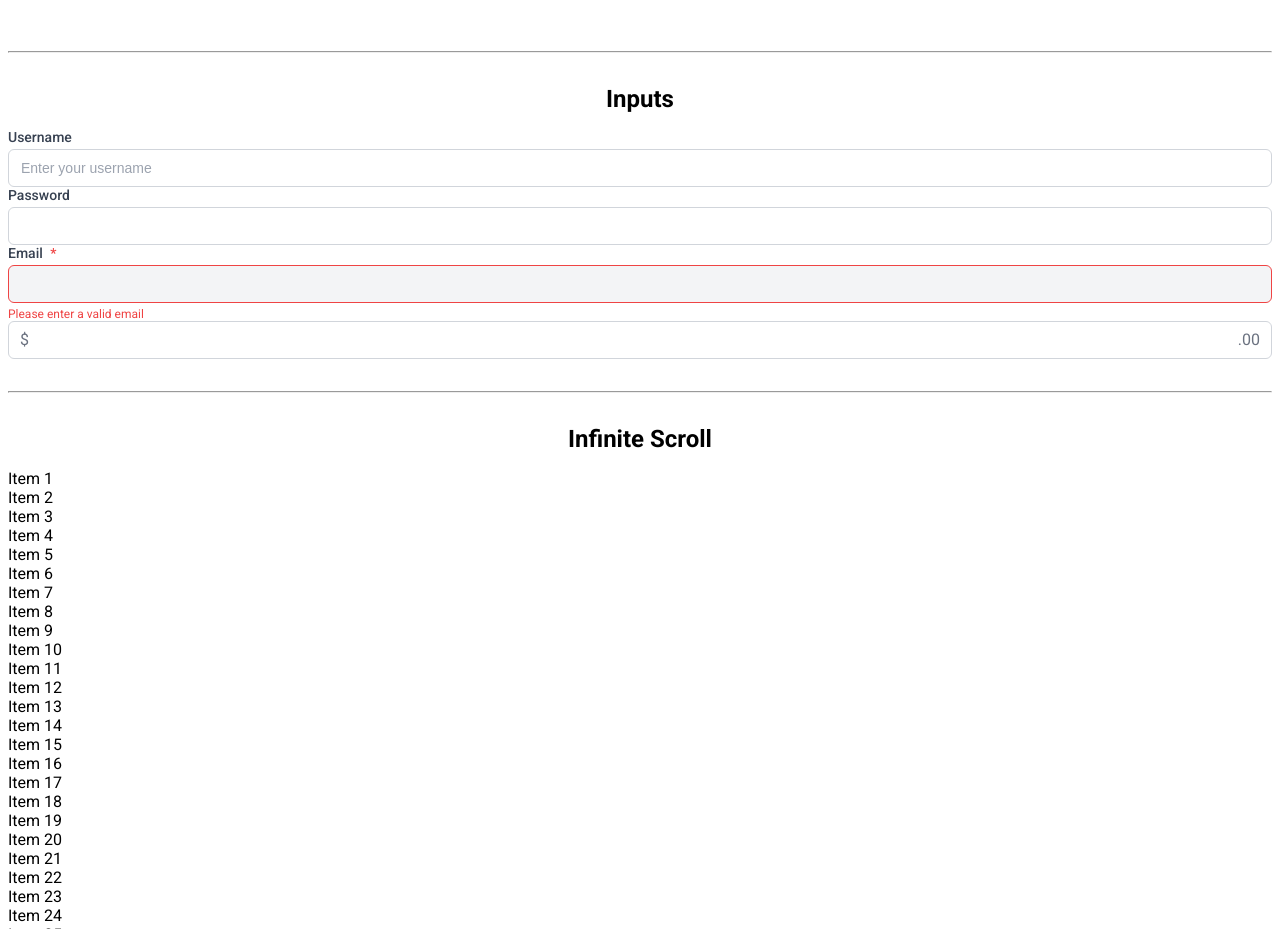
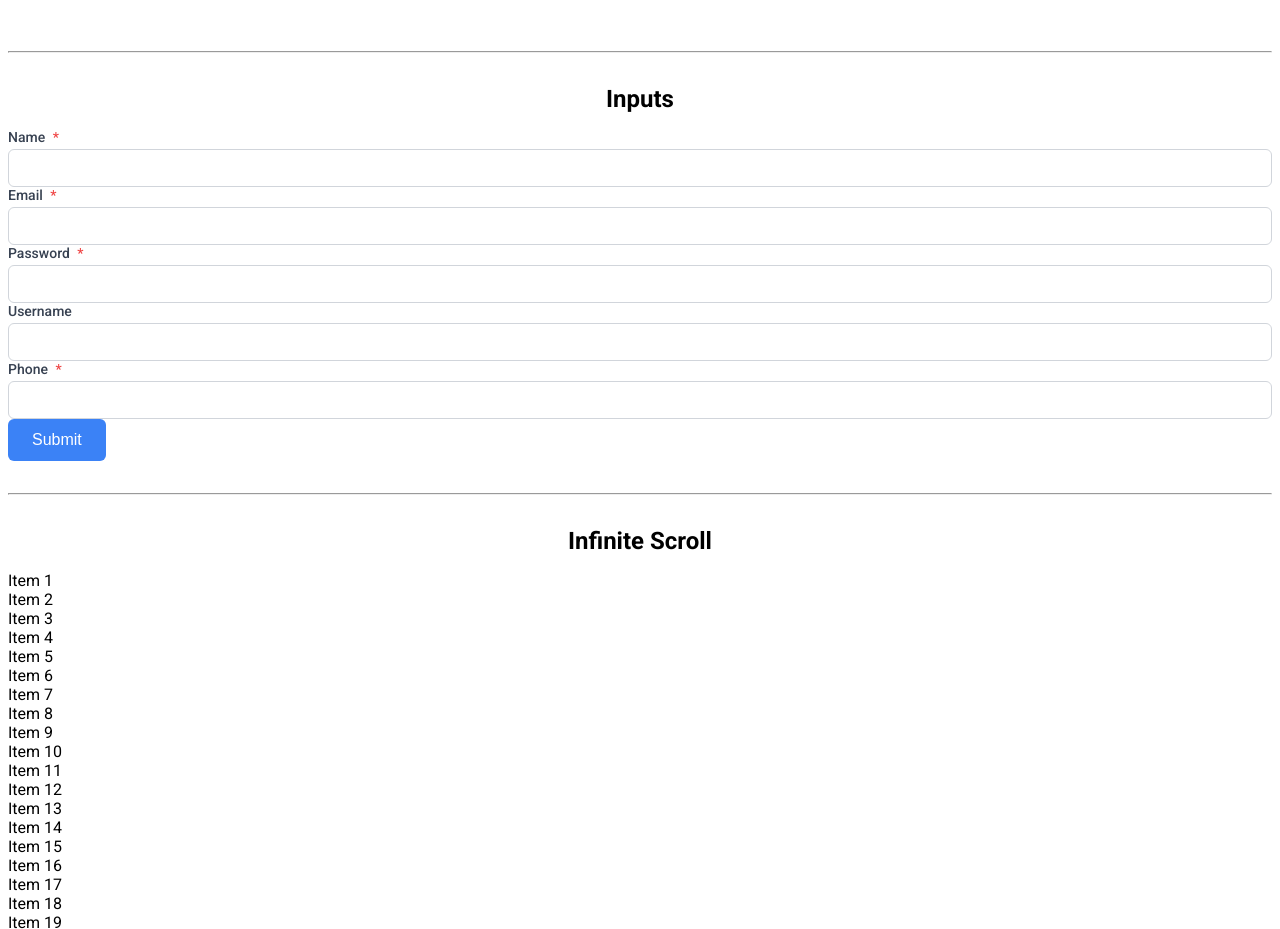
Before and after one commit to edgarimai/vue-smart-ui, a Vue app: page / in a window 1280 px wide. Shown: the part 2166-3095 px from the top of the page. Built offline with nearby package versions, Linux system fonts and the light colour scheme.

Commit message:
feat(input): add form validation

```diff
--- a/src/App.vue
+++ b/src/App.vue
@@ -1,5 +1,5 @@
 <script setup>
-import { reactive } from 'vue'
+import { reactive, ref } from 'vue'
 import {
   BaseButton,
   BasePopup,
@@ -98,6 +98,37 @@ const loadMore = async () => {
     console.error('Error loading more items:', error)
   } finally {
     pageState.infiniteScroll.loading = false
+  }
+}
+
+const formRefs = ref({})
+
+const validateForm = () => {
+  let isValid = true
+  console.log(formRefs.value)
+  // Validate all registered inputs
+  Object.values(formRefs.value).forEach((input) => {
+    console.log(input)
+    if (input?.validate && !input.validate()) {
+      isValid = false
+    }
+  })
+
+  return isValid
+}
+
+const handleSubmit = () => {
+  if (validateForm()) {
+    console.log('Form submitted:', pageState.input)
+  } else {
+    console.log('Form has errors')
+  }
+}
+
+const registerInput = (name, ref) => {
+  console.log(name, ref)
+  if (ref) {
+    formRefs.value[name] = ref
   }
 }
 </script>
@@ -411,37 +442,54 @@ const loadMore = async () => {
 
     <div class="input-container">
       <h2>Inputs</h2>
-      <!-- Default input -->
+      <!-- Basic required validation -->
       <BaseInput
-        v-model="pageState.input.username"
-        label="Username"
-        placeholder="Enter your username"
+        v-model="pageState.input.name"
+        label="Name"
+        :rules="['required']"
+        @mounted="(ref) => registerInput('name', ref)"
       />
 
-      <!-- Input with icons -->
+      <!-- Email validation -->
+      <BaseInput
+        v-model="pageState.input.email"
+        label="Email"
+        :rules="['required', 'email']"
+        @mounted="(ref) => registerInput('email', ref)"
+      />
+
+      <!-- Multiple rules with custom messages -->
       <BaseInput
         v-model="pageState.input.password"
         type="password"
         label="Password"
-        prefix-icon="icon-lock"
-        suffix-icon="icon-eye"
+        :rules="[
+          { required: true, message: 'Password is required' },
+          { min: 8, message: 'Password must be at least 8 characters' },
+        ]"
+        @mounted="(ref) => registerInput('password', ref)"
       />
 
-      <!-- Filled variant with error -->
+      <!-- Custom validator -->
       <BaseInput
-        v-model="pageState.input.email"
-        variant="filled"
-        label="Email"
-        state="error"
-        error-message="Please enter a valid email"
-        required
+        v-model="pageState.input.username"
+        label="Username"
+        :rules="[
+          {
+            validator: (value) => /^[a-z0-9]+$/.test(value),
+            message: 'Username can only contain lowercase letters and numbers',
+          },
+        ]"
       />
 
-      <!-- Custom prefix/suffix -->
-      <BaseInput v-model="pageState.input.amount">
-        <template #prefix>$</template>
-        <template #suffix>.00</template>
-      </BaseInput>
+      <!-- Validation with events -->
+      <BaseInput
+        v-model="pageState.input.phone"
+        label="Phone"
+        :rules="['required', 'pattern: ^\\d{10}$']"
+        @mounted="(ref) => registerInput('phone', ref)"
+      />
+      <BaseButton variant="primary" @click="handleSubmit">Submit</BaseButton>
     </div>
 
     <hr />
--- a/src/components/BaseInput.vue
+++ b/src/components/BaseInput.vue
@@ -1,5 +1,5 @@
 <script setup>
-import { ref, computed, useSlots } from 'vue'
+import { ref, computed, useSlots, onMounted } from 'vue'
 
 const slots = useSlots()
 const props = defineProps({
@@ -57,26 +57,124 @@ const props = defineProps({
     type: String,
     default: null,
   },
+  rules: {
+    type: Array,
+    default: () => [],
+  },
+  validateOnBlur: {
+    type: Boolean,
+    default: true,
+  },
+  validateOnInput: {
+    type: Boolean,
+    default: false,
+  },
+  name: {
+    type: String,
+    default: '',
+  },
 })
 
-const emit = defineEmits(['update:modelValue', 'focus', 'blur', 'input'])
+const emit = defineEmits(['update:modelValue', 'focus', 'blur', 'input', 'validation', 'mounted'])
 
 const inputRef = ref(null)
 const isFocused = ref(false)
+const error = ref('')
 
 const inputClasses = computed(() => ({
   'base-input': true,
   [`base-input--${props.variant}`]: true,
-  [`base-input--${props.state}`]: props.state,
+  [`base-input--${inputState.value}`]: inputState.value,
   'base-input--disabled': props.disabled,
   'base-input--focused': isFocused.value,
   'base-input--with-prefix': props.prefixIcon || slots.prefix,
   'base-input--with-suffix': props.suffixIcon || slots.suffix,
 }))
 
+// Built-in validators
+const validators = {
+  required: (value) => ({
+    valid: !!value?.toString().trim(),
+    message: 'This field is required',
+  }),
+  email: (value) => ({
+    valid: !value || /^[^\s@]+@[^\s@]+\.[^\s@]+$/.test(value),
+    message: 'Please enter a valid email',
+  }),
+  min: (value, min) => ({
+    valid: !value || value.length >= min,
+    message: `Must be at least ${min} characters`,
+  }),
+  max: (value, max) => ({
+    valid: !value || value.length <= max,
+    message: `Must be no more than ${max} characters`,
+  }),
+  pattern: (value, pattern) => ({
+    valid: !value || new RegExp(pattern).test(value),
+    message: 'Invalid format',
+  }),
+}
+
+// Validation logic
+const validate = (value) => {
+  if (!props.rules.length) return true
+
+  for (const rule of props.rules) {
+    // Handle string rules (e.g., 'required', 'email')
+    if (typeof rule === 'string') {
+      const validator = validators[rule]
+      if (validator) {
+        const result = validator(value)
+        if (!result.valid) {
+          error.value = result.message
+          return false
+        }
+      }
+      continue
+    }
+
+    // Handle object rules (e.g., { required: true, message: 'Custom message' })
+    if (typeof rule === 'object') {
+      const [validatorName, config] = Object.entries(rule)[0]
+      const validator = validators[validatorName]
+
+      if (validator) {
+        const result = validator(value, config)
+        if (!result.valid) {
+          error.value = rule.message || result.message
+          return false
+        }
+      }
+
+      // Handle custom validator function
+      if (typeof rule.validator === 'function') {
+        const isValid = rule.validator(value)
+        if (!isValid) {
+          error.value = rule.message || 'Invalid value'
+          return false
+        }
+      }
+    }
+  }
+
+  error.value = ''
+  return true
+}
+
+// Internal value to track input
+const inputValue = computed({
+  get: () => props.modelValue,
+  set: (value) => emit('update:modelValue', value),
+})
+
 const handleInput = (event) => {
-  emit('update:modelValue', event.target.value)
+  inputValue.value = event.target.value
   emit('input', event)
+
+  if (props.validateOnInput) {
+    const isValid = validate(inputValue.value)
+    emit('validation', { valid: isValid, error: error.value })
+  }
 }
 
 const handleFocus = (event) => {
@@ -87,14 +185,57 @@ const handleFocus = (event) => {
 const handleBlur = (event) => {
   isFocused.value = false
   emit('blur', event)
+
+  if (props.validateOnBlur) {
+    const isValid = validate(inputValue.value)
+    emit('validation', { valid: isValid, error: error.value })
+  }
 }
 
 const focus = () => {
   inputRef.value?.focus()
 }
 
-defineExpose({
-  focus,
+// Computed state based on validation
+const inputState = computed(() => {
+  if (error.value) return 'error'
+  return props.state
+})
+
+// Computed message based on validation
+const displayMessage = computed(() => {
+  if (error.value) return error.value
+  return props.errorMessage || props.helperText
+})
+
+// Public validation method
+const validateField = () => {
+  const isValid = validate(inputValue.value)
+  emit('validation', { valid: isValid, error: error.value, name: props.name })
+  return isValid
+}
+
+// Computed to check if field is required
+const isRequired = computed(() => {
+  // Check prop required
+  if (props.required) return true
+
+  // Check rules for required validation
+  return props.rules.some((rule) => {
+    if (rule === 'required') return true
+    if (typeof rule === 'object') {
+      return rule.required || Object.keys(rule)[0] === 'required'
+    }
+    return false
+  })
+})
+
+// Emit mounted event with component reference
+onMounted(() => {
+  emit('mounted', {
+    validate: validateField,
+    focus,
+  })
 })
 </script>
 
@@ -102,7 +243,7 @@ defineExpose({
   <div :class="inputClasses">
     <label v-if="label" class="base-input__label">
       {{ label }}
-      <span v-if="required" class="base-input__required">*</span>
+      <span v-if="isRequired" class="base-input__required" aria-hidden="true">*</span>
     </label>
 
     <div class="base-input__wrapper">
@@ -115,11 +256,12 @@ defineExpose({
       <input
         ref="inputRef"
         :type="type"
-        :value="modelValue"
+        :value="inputValue"
         :placeholder="placeholder"
         :disabled="disabled"
         :readonly="readonly"
-        :required="required"
+        :required="isRequired"
+        :aria-required="isRequired"
         class="base-input__field"
         @input="handleInput"
         @focus="handleFocus"
@@ -134,9 +276,13 @@ defineExpose({
       </div>
     </div>
 
-    <!-- Helper/Error text -->
-    <div v-if="helperText || errorMessage" class="base-input__helper">
-      {{ errorMessage || helperText }}
+    <!-- Updated helper/error text -->
+    <div
+      v-if="displayMessage"
+      class="base-input__helper"
+      :class="{ 'base-input__helper--error': error }"
+    >
+      {{ displayMessage }}
     </div>
   </div>
 </template>
```
